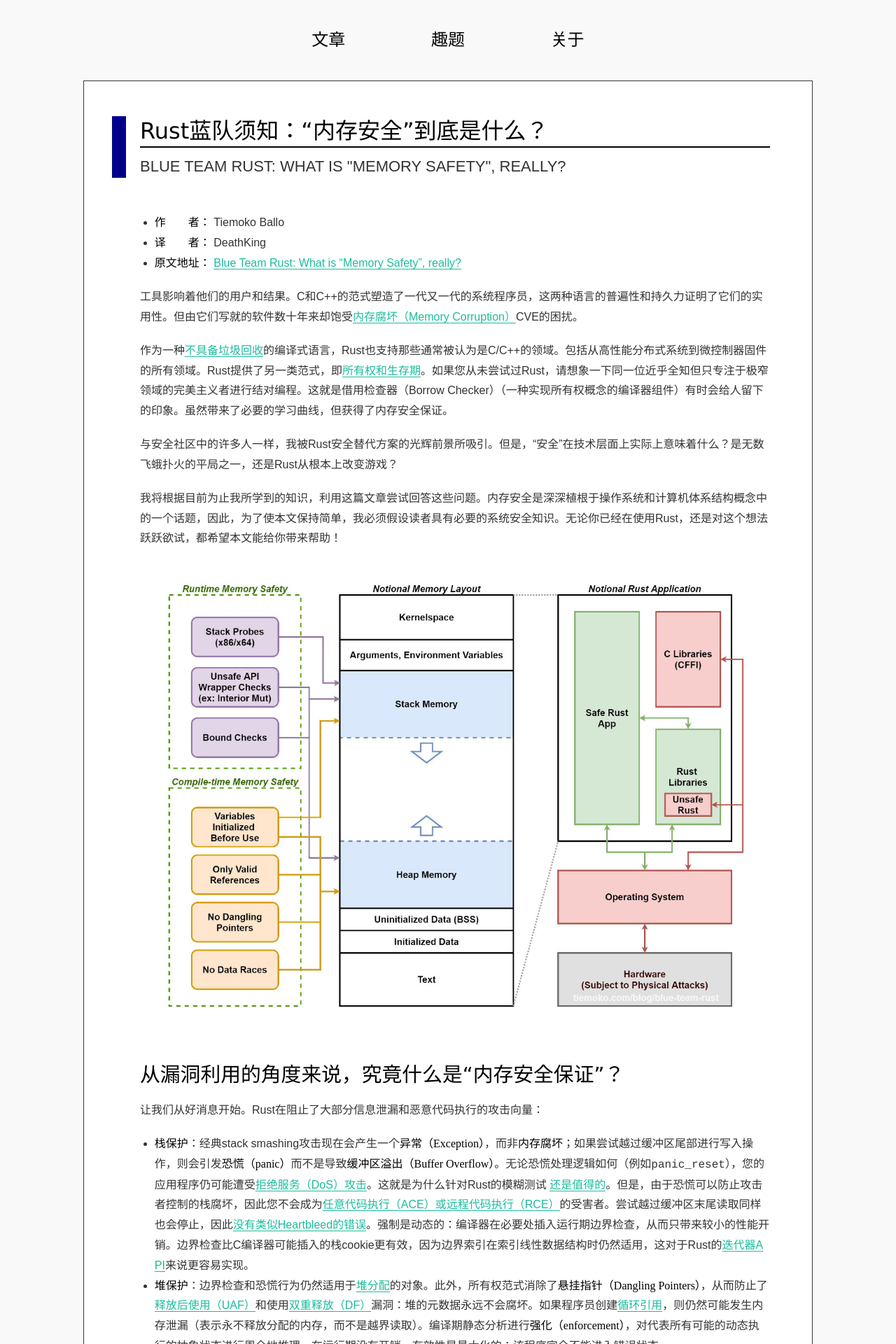
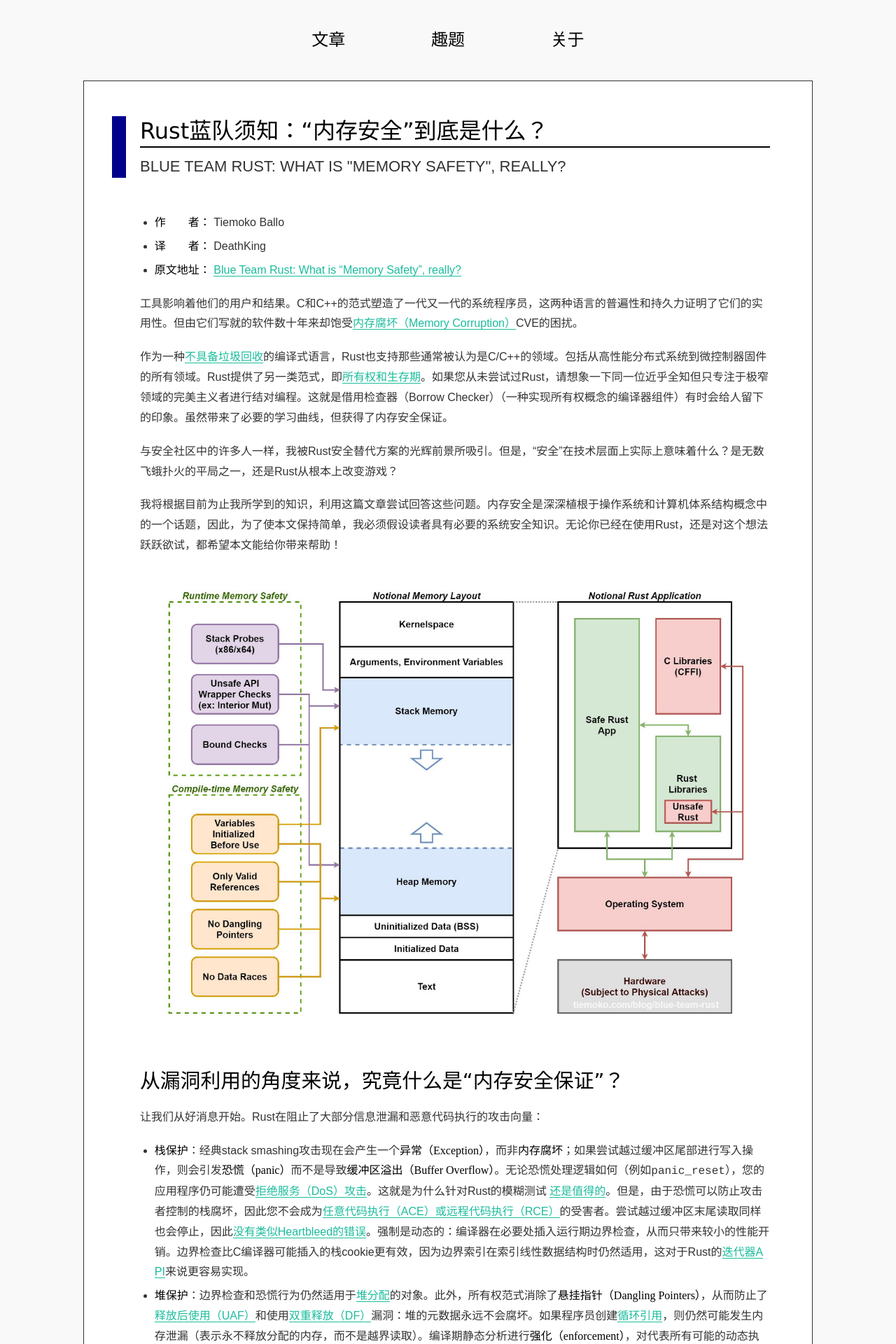
Before and after one commit to DeathKing/deathking.github.io, a Jekyll site: the page built from _posts/2020-08-03-blue-team-rust-what-is-memory-safety-really.md, in a window 1280 px wide. Shown: the top 1920 px of the page at 70% size. Built offline with Jekyll 4.4.1, drawn with Linux system fonts in a browser that asks for light colours; comment, search, counter and statistics services are not loaded; some of the changed text lies outside the part shown.

Commit message:
modify styles.

```diff
--- a/_posts/2020-08-03-blue-team-rust-what-is-memory-safety-really.md
+++ b/_posts/2020-08-03-blue-team-rust-what-is-memory-safety-really.md
@@ -71,7 +71,7 @@
 
 不完全是。整数溢出并不算是内存安全问题，但它肯定是造成任意命令执行（ACE）的一条复杂内存腐坏BUG链的一部分。假设一个有问题的整数在写入攻击者控制的数据之前被用作索引，安全的Rust仍会阻止该写入。
 
-无论如何，整数溢出会导致令人讨厌的错误。 cargo使用可[配置的](https://doc.rust-lang.org/cargo/reference/profiles.html)构建配置文件来控制编译设置，其中就包括整数溢出处理。默认`debug`（低优化）配置文件包括`overflow-checks = true`，因此二进制输出会在开发人员没有显式地处理整数溢出（例如，`u32::wrapping_add`）时恐慌。除非配置被覆写，否则`release`（高优化）模式将执行相反的操作：允许静默包装（wrap-around），就像C / C ++，因为删除检查会提高性能。与C / C ++不同，[Rust中整数溢出不是未定义的行为](http://huonw.github.io/blog/2016/04/myths-and-legends-about-integer-overflow-in-rust/)；可以认为Rust中封装后的二进制补码是可靠的。
+无论如何，整数溢出会导致令人讨厌的错误。 cargo使用可[配置的](https://doc.rust-lang.org/cargo/reference/profiles.html)构建配置文件来控制编译设置，其中就包括整数溢出处理。默认`debug`（低优化）配置文件包括`overflow-checks = true`，因此二进制输出会在开发人员没有显式地处理整数溢出（例如，`u32::wrapping_add`）时恐慌。除非配置被覆写，否则`release`（高优化）模式将执行相反的操作：允许静默包装（wrap-around），就像C/C++，因为删除检查会提高性能。与C/C++不同，[Rust中整数溢出不是未定义的行为](http://huonw.github.io/blog/2016/04/myths-and-legends-about-integer-overflow-in-rust/)；可以认为Rust中封装后的二进制补码是可靠的。
 
 如果性能是第一要务，则测试用例应该在`debug`构建下争取足够的覆盖率，以捕获大部分整数溢出。如果安全性是第一要务，请考虑在`release`模式下启用溢出检查并试图引发恐慌。
 
--- a/stylesheets/style.css
+++ b/stylesheets/style.css
@@ -222,3 +222,7 @@
 pre {
     overflow-x: auto;
 }
+
+li {
+    margin-bottom: 0.3em;
+}
```
Also changed, not shown: 1 other file.
